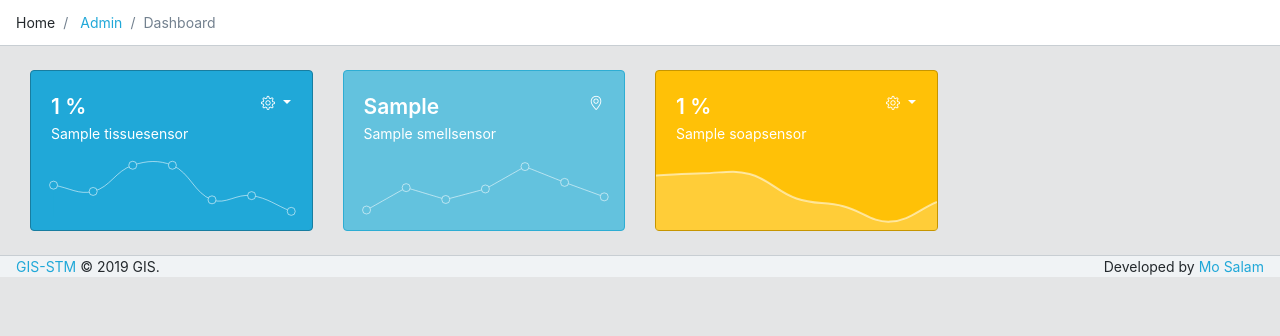
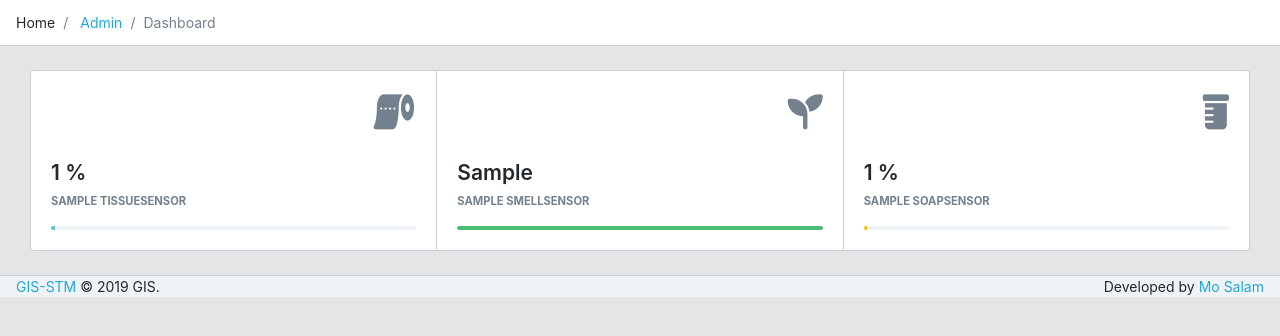
Before and after one commit to m7salam/STM-Smart-Toilet-Management, a Django app: template dashboard/templates/index.html in a window 1280 px wide. Shown: the top 336 px of the page. Run offline with Django 3.2, Linux system fonts and the light colour scheme; tables that the repository leaves empty hold one stand-in row (values such as "Sample post"); the template is opened without the code that fills it: values that come from a table or form of the project are taken from there, most other values are stand-ins (such as "Sample title", 1, 10 or a date in 2020); some libraries are stand-ins or nearby versions; some web fonts are replaced.

Commit message:
changed the UI look and added fontawesome new version

```diff
--- a/dashboard/templates/index.html
+++ b/dashboard/templates/index.html
@@ -67,67 +67,106 @@
         </ol>
         <div class="container-fluid">
           <div class="animated fadeIn">
-            <div class="row">
-              <div class="col-sm-6 col-lg-3">
-                <div class="card text-white bg-primary">
-                  <div class="card-body pb-0">
-                    <div class="btn-group float-right">
-                      <button class="btn btn-transparent dropdown-toggle p-0" type="button" data-toggle="dropdown" aria-haspopup="true" aria-expanded="false">
-                        <i class="icon-settings"></i>
-                      </button>
-                      <div class="dropdown-menu dropdown-menu-right">
-                        <a class="dropdown-item" href="#">Action</a>
-                        <a class="dropdown-item" href="#">Another action</a>
-                        <a class="dropdown-item" href="#">Something else here</a>
-                      </div>
-                    </div>
-
-                    <div class="text-value">{{percentage_tissue}} %</div>
-                    <div>{{tissue_sensor.title}}</div>
+{#            <div class="row">#}
+{#              <div class="col-sm-6 col-lg-3">#}
+{#                <div class="card text-white bg-primary">#}
+{#                  <div class="card-body pb-0">#}
+{#                    <div class="btn-group float-right">#}
+{#                      <button class="btn btn-transparent dropdown-toggle p-0" type="button" data-toggle="dropdown" aria-haspopup="true" aria-expanded="false">#}
+{#                        <i class="icon-settings"></i>#}
+{#                      </button>#}
+{#                      <div class="dropdown-menu dropdown-menu-right">#}
+{#                        <a class="dropdown-item" href="#">Action</a>#}
+{#                        <a class="dropdown-item" href="#">Another action</a>#}
+{#                        <a class="dropdown-item" href="#">Something else here</a>#}
+{#                      </div>#}
+{#                    </div>#}
+{##}
+{#                    <div class="text-value">{{percentage_tissue}} %</div>#}
+{#                    <div>{{tissue_sensor.title}}</div>#}
+{#                  </div>#}
+{#                  <div class="chart-wrapper mt-3 mx-3" style="height:70px;">#}
+{#                    <canvas class="chart" id="card-chart1" height="70"></canvas>#}
+{#                  </div>#}
+{#                </div>#}
+{#              </div>#}
+{#              <!-- /.col-->#}
+{#                <div class="col-sm-6 col-lg-3">#}
+{#                <div class="card text-white bg-info">#}
+{#                  <div class="card-body pb-0">#}
+{#                    <button class="btn btn-transparent p-0 float-right" type="button">#}
+{#                      <i class="icon-location-pin"></i>#}
+{#                    </button>#}
+{#                    <div class="text-value">{{quality_smell}}</div>#}
+{#                    <div>{{smell_sensor.title}}</div>#}
+{#                  </div>#}
+{#                  <div class="chart-wrapper mt-3 mx-3" style="height:70px;">#}
+{#                    <canvas class="chart" id="card-chart2" height="70"></canvas>#}
+{#                  </div>#}
+{#                </div>#}
+{#              </div>#}
+{#              <!-- /.col-->#}
+{#              <div class="col-sm-6 col-lg-3">#}
+{#                <div class="card text-white bg-warning">#}
+{#                  <div class="card-body pb-0">#}
+{#                    <div class="btn-group float-right">#}
+{#                      <button class="btn btn-transparent dropdown-toggle p-0" type="button" data-toggle="dropdown" aria-haspopup="true" aria-expanded="false">#}
+{#                        <i class="icon-settings"></i>#}
+{#                      </button>#}
+{#                      <div class="dropdown-menu dropdown-menu-right">#}
+{#                        <a class="dropdown-item" href="#">Action</a>#}
+{#                        <a class="dropdown-item" href="#">Another action</a>#}
+{#                        <a class="dropdown-item" href="#">Something else here</a>#}
+{#                      </div>#}
+{#                    </div>#}
+{#                    <div class="text-value">{{percentage_soap}} %</div>#}
+{#                    <div>{{soap_sensor.title}}</div>#}
+{#                  </div>#}
+{#                  <div class="chart-wrapper mt-3" style="height:70px;">#}
+{#                    <canvas class="chart" id="card-chart3" height="70"></canvas>#}
+{#                  </div>#}
+{#                </div>#}
+{#              </div>#}
+{#            </div>#}
+              <!-- /.col-->
+            <div class="card-group mb-4">
+              <div class="card">
+                <div class="card-body">
+                  <div class="h1 text-muted text-right mb-4">
+                    <i class="fas fa-toilet-paper"></i>
                   </div>
-                  <div class="chart-wrapper mt-3 mx-3" style="height:70px;">
-                    <canvas class="chart" id="card-chart1" height="70"></canvas>
+                  <div class="text-value">{{percentage_tissue}} %</div>
+                  <small class="text-muted text-uppercase font-weight-bold">{{tissue_sensor.title}}</small>
+                  <div class="progress progress-xs mt-3 mb-0">
+                    <div class="progress-bar bg-info" role="progressbar" style="width: {{percentage_tissue}}%" aria-valuenow="{{percentage_tissue}}" aria-valuemin="0" aria-valuemax="100"></div>
                   </div>
                 </div>
               </div>
-              <!-- /.col-->
-                <div class="col-sm-6 col-lg-3">
-                <div class="card text-white bg-info">
-                  <div class="card-body pb-0">
-                    <button class="btn btn-transparent p-0 float-right" type="button">
-                      <i class="icon-location-pin"></i>
-                    </button>
-                    <div class="text-value">{{quality_smell}}</div>
-                    <div>{{smell_sensor.title}}</div>
+              <div class="card">
+                <div class="card-body">
+                  <div class="h1 text-muted text-right mb-4">
+                    <i class="fas fa-seedling"></i>
                   </div>
-                  <div class="chart-wrapper mt-3 mx-3" style="height:70px;">
-                    <canvas class="chart" id="card-chart2" height="70"></canvas>
+                  <div class="text-value">{{quality_smell}}</div>
+                  <small class="text-muted text-uppercase font-weight-bold">{{smell_sensor.title}}</small>
+                  <div class="progress progress-xs mt-3 mb-0">
+                    <div class="progress-bar bg-success" role="progressbar" style="width: 100%" aria-valuenow="100" aria-valuemin="0" aria-valuemax="100"></div>
                   </div>
                 </div>
               </div>
-              <!-- /.col-->
-              <div class="col-sm-6 col-lg-3">
-                <div class="card text-white bg-warning">
-                  <div class="card-body pb-0">
-                    <div class="btn-group float-right">
-                      <button class="btn btn-transparent dropdown-toggle p-0" type="button" data-toggle="dropdown" aria-haspopup="true" aria-expanded="false">
-                        <i class="icon-settings"></i>
-                      </button>
-                      <div class="dropdown-menu dropdown-menu-right">
-                        <a class="dropdown-item" href="#">Action</a>
-                        <a class="dropdown-item" href="#">Another action</a>
-                        <a class="dropdown-item" href="#">Something else here</a>
-                      </div>
-                    </div>
-                    <div class="text-value">{{percentage_soap}} %</div>
-                    <div>{{soap_sensor.title}}</div>
+              <div class="card">
+                <div class="card-body">
+                  <div class="h1 text-muted text-right mb-4">
+                    <i class="fas fa-prescription-bottle"></i>
                   </div>
-                  <div class="chart-wrapper mt-3" style="height:70px;">
-                    <canvas class="chart" id="card-chart3" height="70"></canvas>
+                  <div class="text-value">{{percentage_soap}} %</div>
+                  <small class="text-muted text-uppercase font-weight-bold">{{soap_sensor.title}}</small>
+                  <div class="progress progress-xs mt-3 mb-0">
+                    <div class="progress-bar bg-warning" role="progressbar" style="width: {{percentage_soap}}%" aria-valuenow="{{percentage_soap}}" aria-valuemin="0" aria-valuemax="100"></div>
                   </div>
                 </div>
               </div>
-              <!-- /.col-->
+            </div>
 
 
 {#            <div class="row">#}
--- a/templates/head.html
+++ b/templates/head.html
@@ -19,5 +19,8 @@
     <!-- Main styles for this application-->
     <link href="{% static 'css/style.css'%}" rel="stylesheet">
     <link href="{% static 'vendors/pace-progress/css/pace.min.css'%}" rel="stylesheet">
+    <link rel="stylesheet" href="https://use.fontawesome.com/releases/v5.10.2/css/all.css" integrity="sha384-rtJEYb85SiYWgfpCr0jn174XgJTn4rptSOQsMroFBPQSGLdOC5IbubP6lJ35qoM9" crossorigin="anonymous">
+
+
 
   </head>
--- a/templates/scripts.html
+++ b/templates/scripts.html
@@ -7,6 +7,9 @@
 <script src="{% static 'vendors/pace-progress/js/pace.min.js'%}"></script>
 <script src="{% static 'vendors/perfect-scrollbar/js/perfect-scrollbar.min.js'%}"></script>
 <script src="{% static 'vendors/@coreui/coreui/js/coreui.min.js'%}"></script>
+<script src="https://kit.fontawesome.com/c133151349.js"></script>
+
+
 <!-- Plugins and scripts required by this view-->
 <script src="{% static 'vendors/chart.js/js/Chart.min.js'%}"></script>
 <script src="{% static 'vendors/@coreui/coreui-plugin-chartjs-custom-tooltips/js/custom-tooltips.min.js'%}"></script>
```
Also changed, not shown: stm/settings.py (+4 -4 lines).
